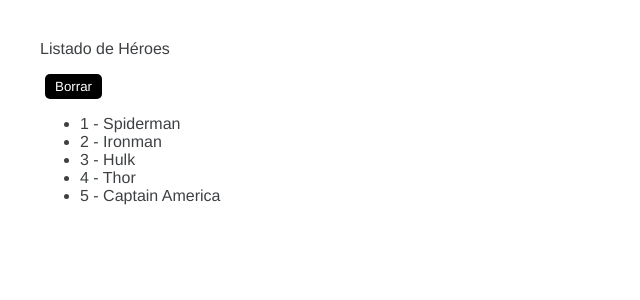
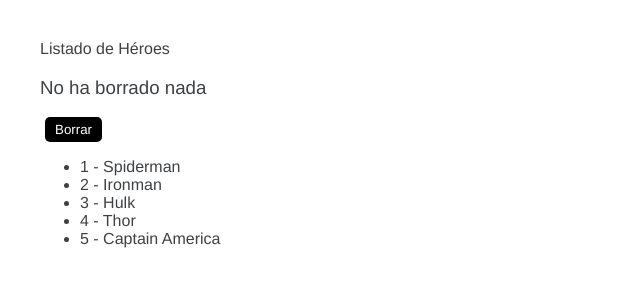
Before and after one commit to j-espejo/angular-intro, an Angular app: page / in a window 1280 px wide. Shown: the top 300 px of the page, without its empty margins (0-640 px from the left). Built offline with nearby package versions, Linux system fonts and the light colour scheme.

Commit message:
Ng-Template, ngIf-else

```diff
--- a/src/app/heroes/list/list.component.html
+++ b/src/app/heroes/list/list.component.html
@@ -1,10 +1,15 @@
 <p>Listado de Héroes</p>
 
-<div *ngIf="heroDeleted">
+<div *ngIf="heroDeleted; else notDeleted">
   <h3>
     Héroe Borrado: <small>{{ heroDeleted }}</small>
   </h3>
 </div>
+
+<!-- referencia local -->
+<ng-template #notDeleted>
+  <h3>No ha borrado nada</h3>
+</ng-template>
 
 <button (click)="deleteHero()">Borrar</button>
 
```
